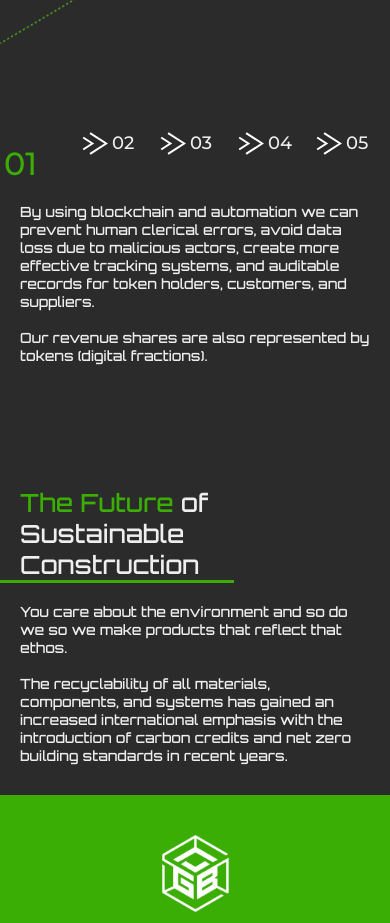
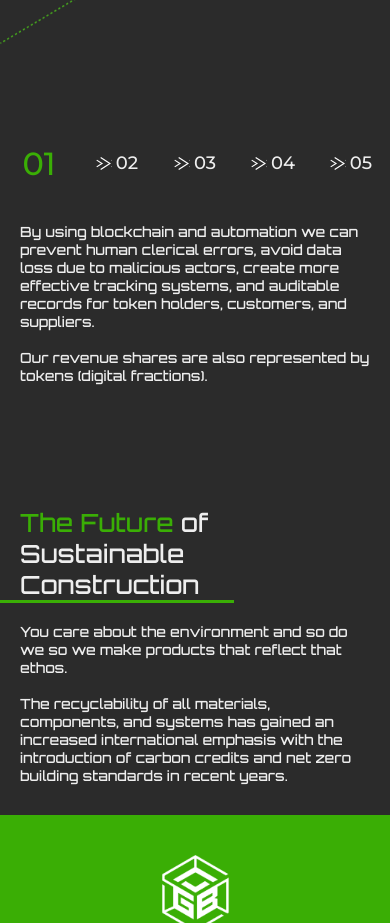
Before and after one commit to Crystal-Logic/green_blokx, a Next.js app: page / in a window 390 px wide. Shown: the part 3260-4183 px from the top of the page. Built offline with nearby package versions, Linux system fonts and the light colour scheme.

Commit message:
fix arrows mobile

```diff
--- a/components/WhyBlock/WhyBlock.tsx
+++ b/components/WhyBlock/WhyBlock.tsx
@@ -96,7 +96,7 @@ export const WhyBlock = () => {
           sx={{
             '.swiper-pagination-bullet': {
               width: '100%',
-              height: '40px',
+              height: '80px',
               opacity: 'unset',
               background: 'transparent',
               fontWeight: '300',
@@ -104,12 +104,13 @@ export const WhyBlock = () => {
               lineHeight: { base: '22px', md: '39px' },
               display: 'flex',
               alignItems: 'center',
+              justifyContent: { base: 'center', md: 'unset' },
             },
             '.swiper-pagination-bullet:before': {
               content: '""',
               background: `url(${arrowImg})`,
-              width: '26px',
-              height: '23px',
+              width: { base: '16px', md: '26px' },
+              height: { base: '13px', md: '23px' },
               display: 'block',
               mr: 1,
             },
@@ -157,7 +158,7 @@ export const WhyBlock = () => {
       <Hide above="md">
         <Flex
           w={'full'}
-          pt={{ base: 0, md: '68px' }}
+          pt={{ base: 5, md: '68px' }}
           pl={{ base: '20px', md: '225px' }}
           pr={{ base: '20px', md: '182px' }}
           pb={{ base: '42px', md: 0 }}
```
Also changed, not shown: public/images/arrows.svg, public/images/arrows_white.svg.
